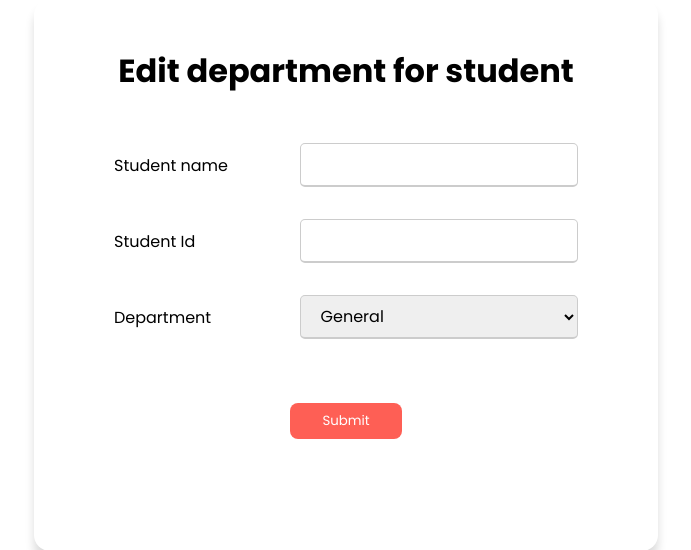
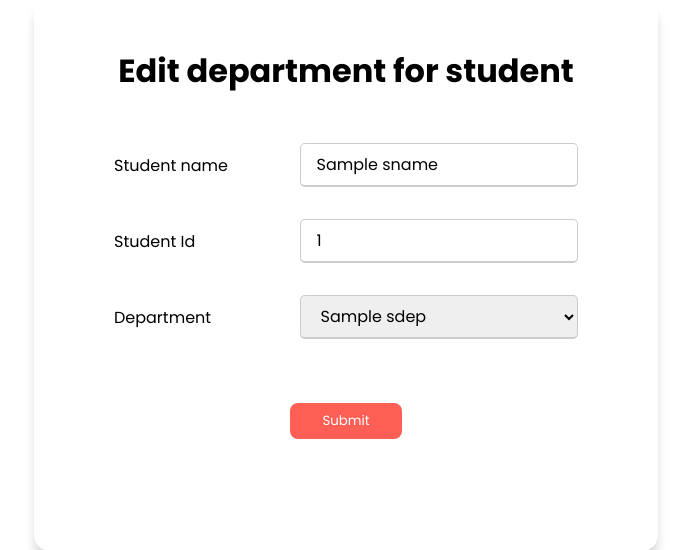
Before and after one commit to mena7akim/Students-Affairs-Website, a Django app: template students_affairs_website/pages/templates/Department.html in a window 1280 px wide. Shown: the part 145-695 px from the top of the page, without its empty margins (294-985 px from the left). Run offline with Django 4.2, Linux system fonts and the light colour scheme; the template is opened without the code that fills it: most values are stand-ins (such as "Sample title", 1, 10 or a date in 2020).

Commit message:
Update Department.html

```diff
--- a/students_affairs_website/pages/templates/Department.html
+++ b/students_affairs_website/pages/templates/Department.html
@@ -13,19 +13,20 @@
 {% block contents %}
 <div class="page-container">
   <h1>Edit department for student</h1>
-  <form id="form">
+  <form id="form" method="post">
+    {%csrf_token%}
     <div class="form-container">
       <label for="name" id="f1">Student name</label>
-      <input id="name" type="text" readonly />
+      <input id="name" type="text" value="{{Sname}}" readonly />
     </div>
     <div class="form-container">
       <label for="id" id="f2">Student Id</label>
-      <input id="id" onblur="ser(this.value)" type="number" readonly />
+      <input id="id" onblur="ser(this.value)" type="number" value={{SId}} readonly />
     </div>
     <div class="form-container">
       <label for="department" id="f3">Department</label>
-      <select id="department">
-        <option value="General">General</option>
+      <select id="department" >
+        <option value="General">{{Sdep}}</option>
         <option value="CS">Computer Science(CS)</option>
         <option value="IS">Information System(IS)</option>
         <option value="DS">Decision Support(DS)</option>
```
